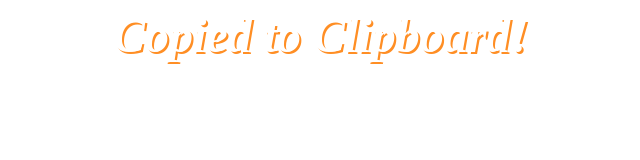
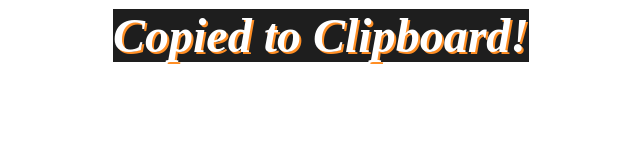
Before and after one commit to yimothysu/ceptron, an Electron app: page frontend/copy.html in a window 1280 px wide. Shown: the whole page, without its empty margins (319-959 px from the left). Drawn offline with Linux system fonts and the light colour scheme; a web font is replaced by a local one.

Commit message:
added box to copied to clipboard

```diff
--- a/frontend/copy.html
+++ b/frontend/copy.html
@@ -8,7 +8,7 @@
   </head>
   <body>
     <div id="copiedToClipboard">
-      Copied to Clipboard!
+      <span style="background-color: rgb(30, 30, 30)">Copied to Clipboard!</span>
     </div>
 
     <!-- You can also require other files to run in this process -->
```
